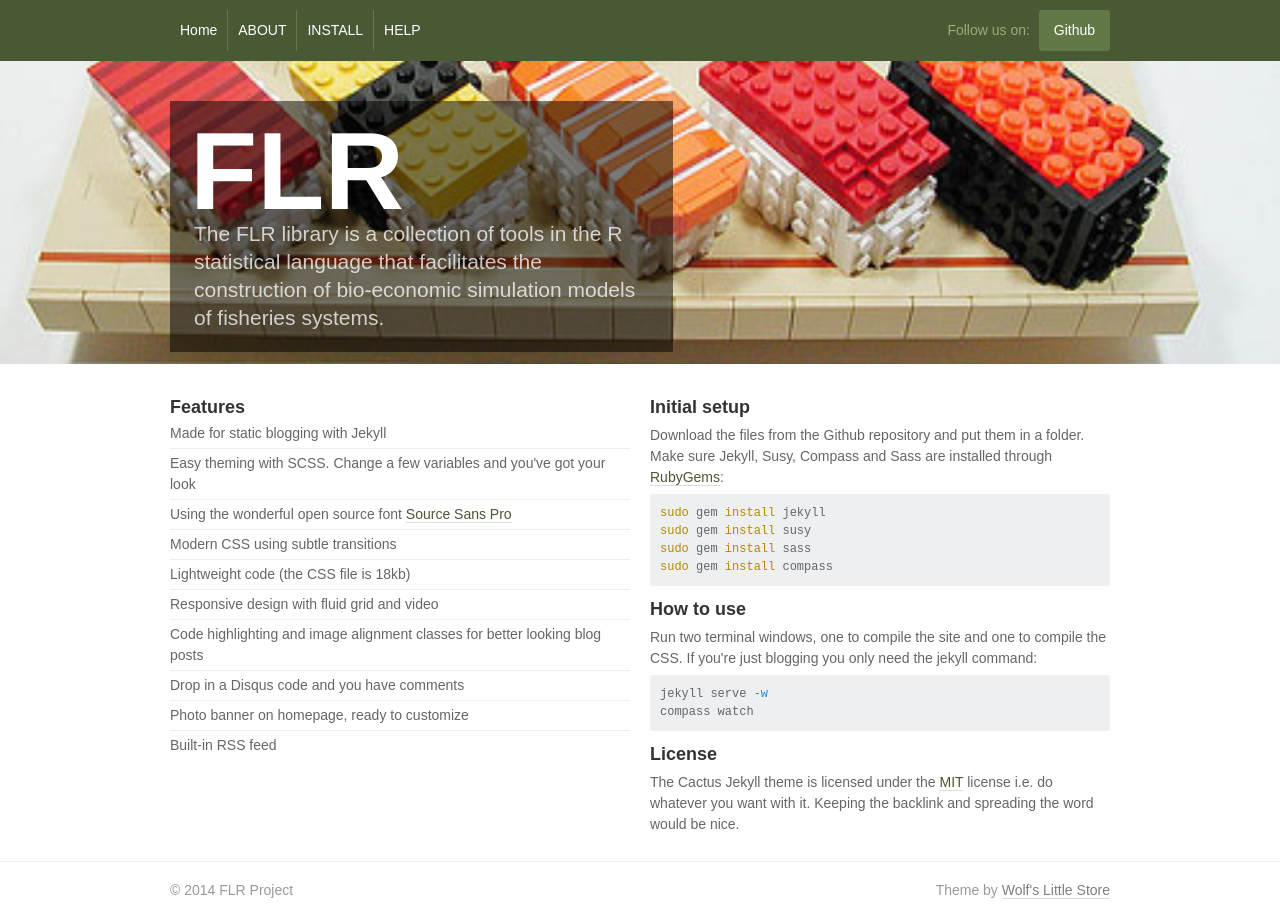
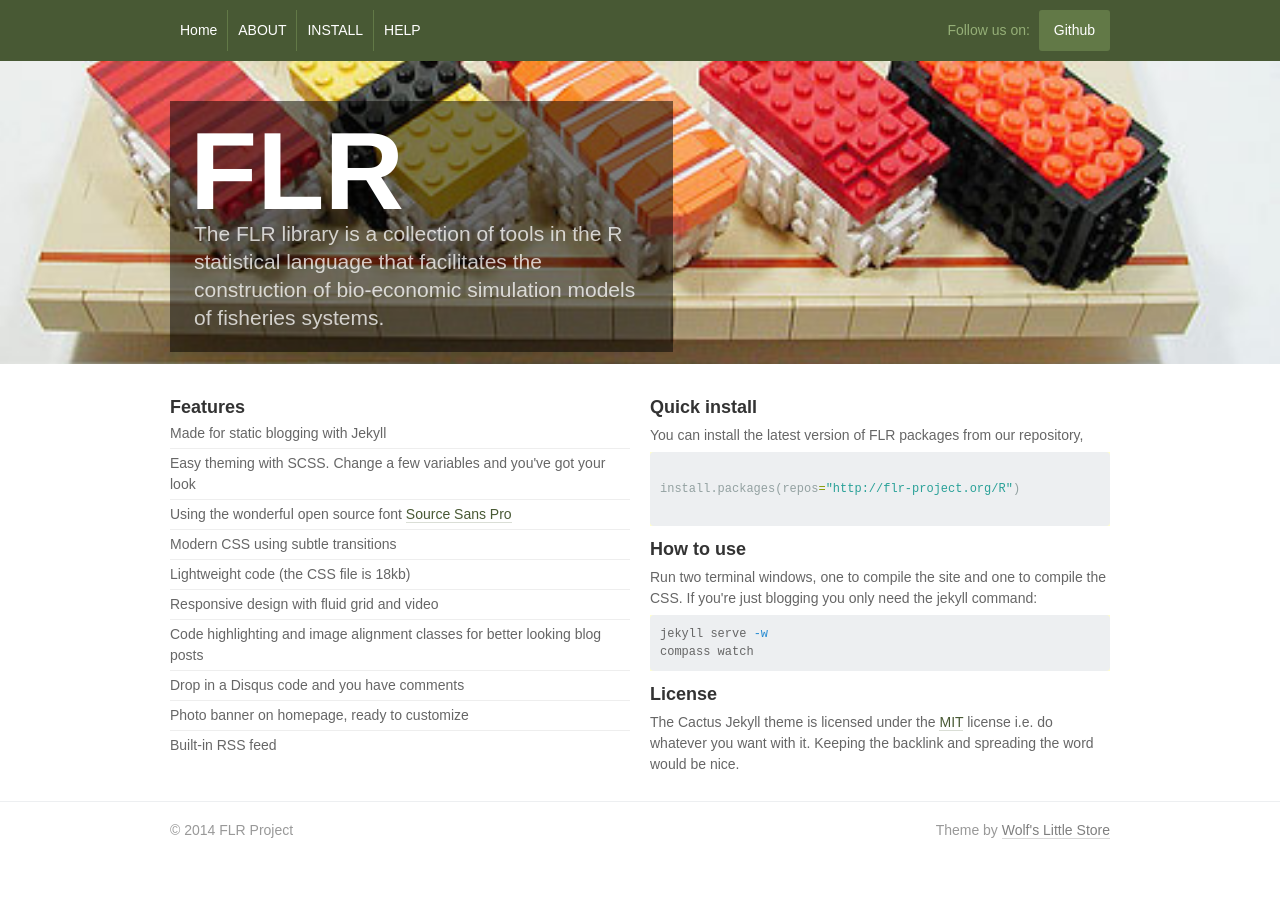
Before and after one commit to flr/flr.github.io, a Jekyll site: the page built from index.html, in a window 1280 px wide. Built offline with Jekyll 4.4.1, drawn with Linux system fonts in a browser that asks for light colours; some web fonts are replaced.

Commit message:
Modifying cactus

```diff
--- a/index.html
+++ b/index.html
@@ -33,13 +33,14 @@
         </ul>
       </div>
       <div class="col">
-        <h3>Initial setup</h3>
-        <p>Download the files from the Github repository and put them in a folder. Make sure Jekyll, Susy, Compass and Sass are installed through <a href="http://rubygems.org/">RubyGems</a>:</p>
-        {% highlight bash %}
-sudo gem install jekyll
-sudo gem install susy
-sudo gem install sass
-sudo gem install compass{% endhighlight %}
+        <h3>Quick install</h3>
+				<p>
+				You can install the latest version of FLR packages from our repository,
+				</p>
+
+        {% highlight r %}
+				install.packages(repos="http://flr-project.org/R")
+				{% endhighlight %}
 
         <h3>How to use</h3>
         <p>Run two terminal windows, one to compile the site and one to compile the CSS. If you're just blogging you only need the jekyll command:</p>
```
